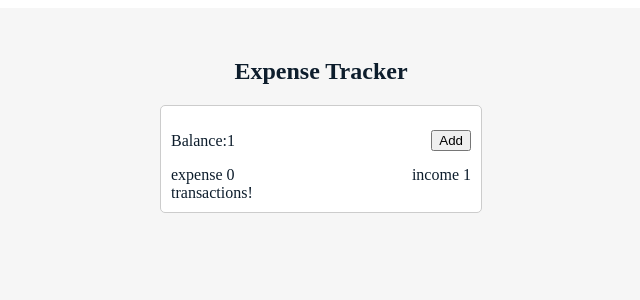
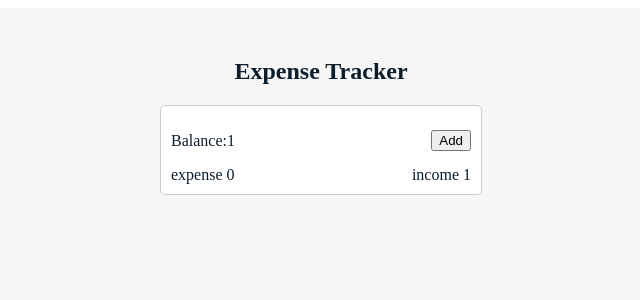
Before and after one commit to zarbabi/Expense_Tracker, a React (Create React App) app: page / in a window 1280 px wide. Shown: the top 300 px of the page, without its empty margins (319-959 px from the left). Built offline with nearby package versions, Linux system fonts and the light colour scheme.

Commit message:
map-on-transactions

```diff
--- a/src/components/TransactionComponent.js
+++ b/src/components/TransactionComponent.js
@@ -1,5 +1,11 @@
 const TransactionComponent = ({ transactions }) => {
-  return <section>transactions!</section>;
+  return (
+    <section>
+      {transactions.map((t) => (
+        <div key={t.id}>{t.desc}</div>
+      ))}
+    </section>
+  );
 };
 
 export default TransactionComponent;
```
